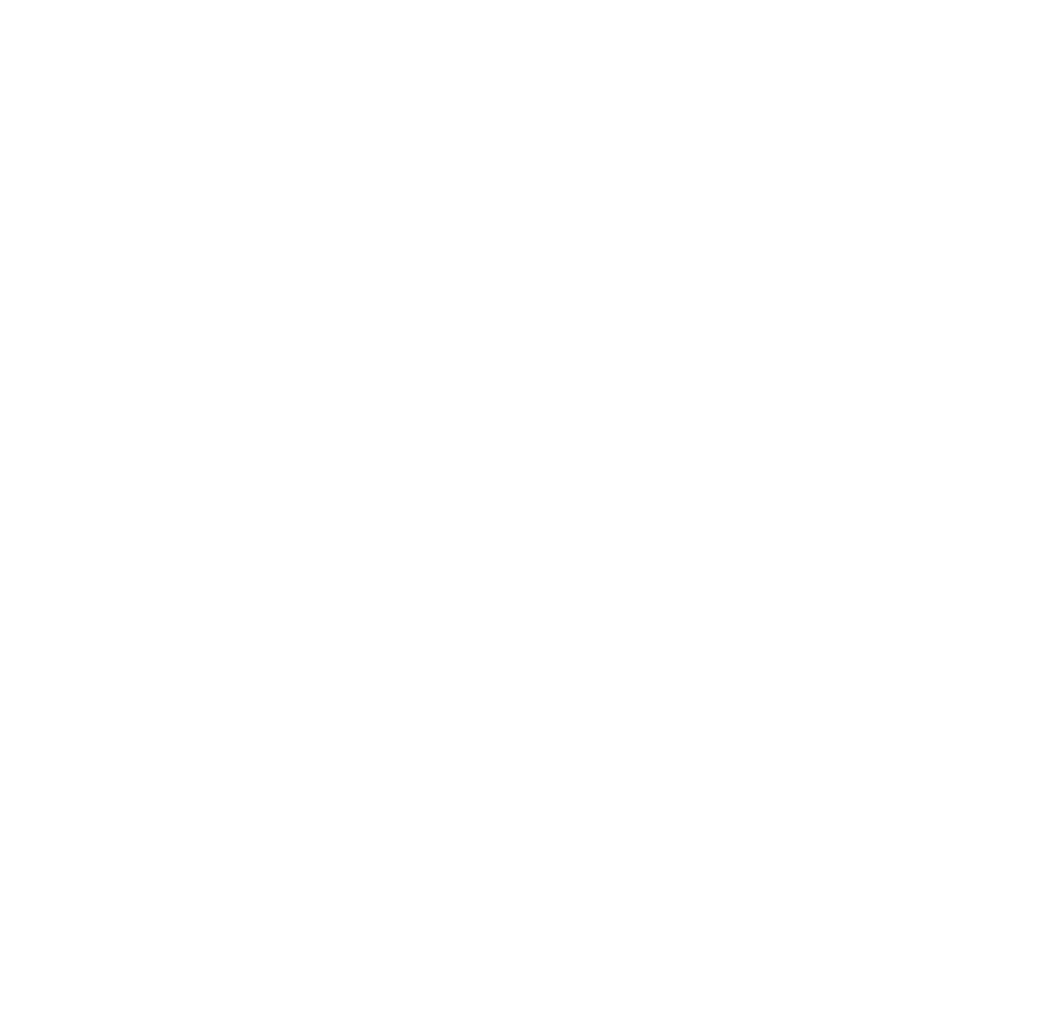
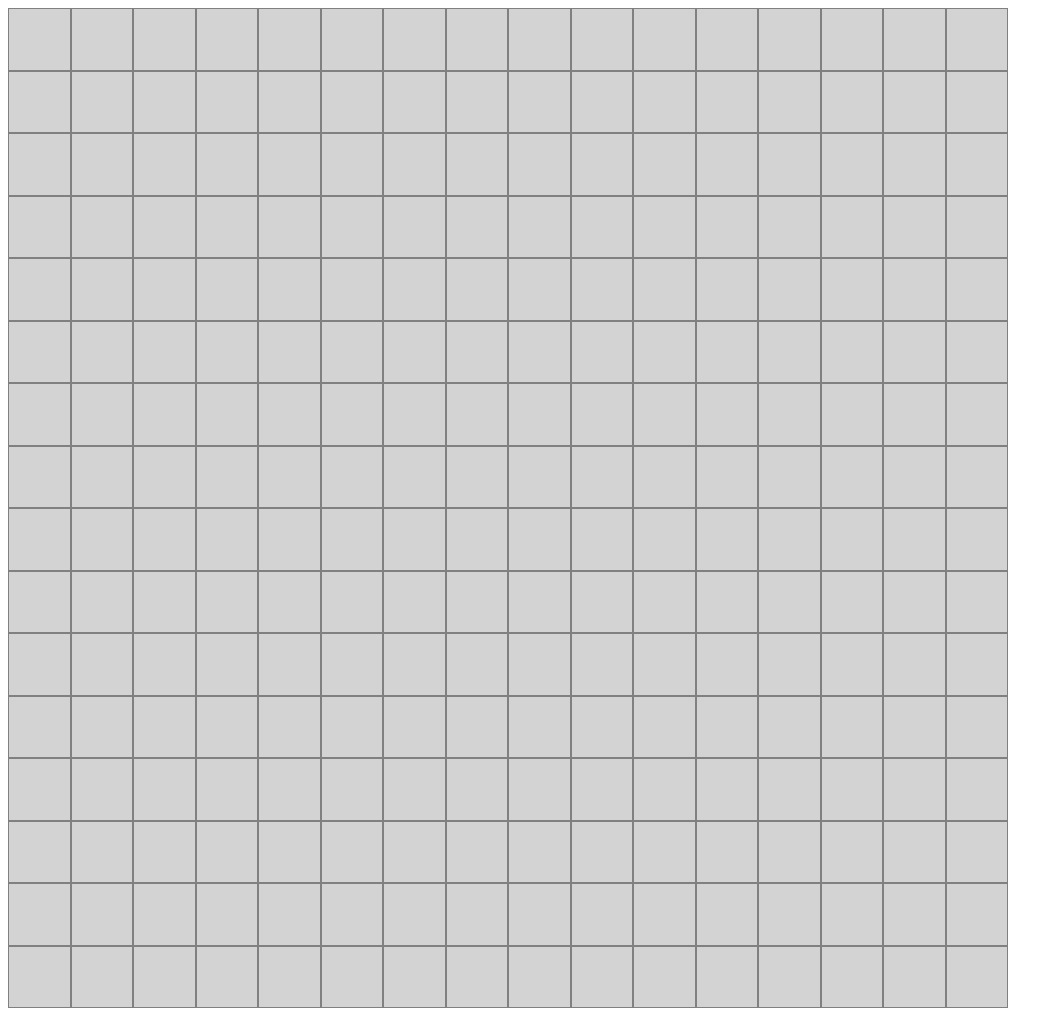
Before and after one commit to paulomonsale/etch-a-sketch, a plain HTML site: page index.html in a window 1280 px wide. Shown: the whole page, without its empty margins (0-1063 px from the left). Before the commit the page ends 800 px from the top, so only its background shows below. Drawn offline with Linux system fonts and the light colour scheme.

Commit message:
Create starting grid

```diff
--- a/script.js
+++ b/script.js
@@ -0,0 +1,16 @@
+const grid = document.querySelector(".grid");
+
+createGrid(16);
+
+function createGrid(squaresPerSide) {
+  let areaInSquares = squaresPerSide ** 2;
+
+  for (i = 0; i < areaInSquares; i++) {
+    const square = document.createElement("div");
+
+    square.classList.add("square");
+    grid.appendChild(square);
+    grid.style.gridTemplateRows = "repeat(" + squaresPerSide + ", 1fr)";
+    grid.style.gridTemplateColumns = "repeat(" + squaresPerSide + ", 1fr)";
+  }
+}
--- a/style.css
+++ b/style.css
@@ -8,6 +8,17 @@ html {
 }
 
 .grid {
+  display: grid;
+  background-color: gray;
+  width: 1000px;
+  height: 1000px;
+}
 
-  background-color: white;
+/* .grid > div:nth-child(odd) {
+  background-color: lightgray;
+} */
+
+.square {
+  background-color: lightgray;
+  border: 1px solid gray;
 }
```
